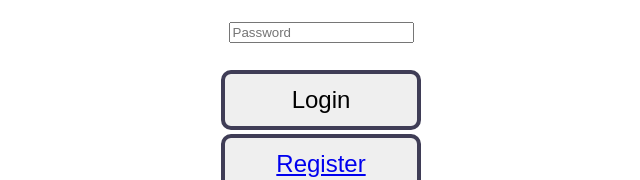
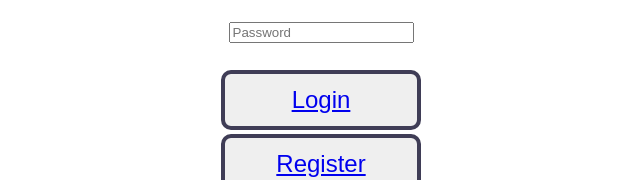
Before and after one commit to Build-Week-DevDeskQueue-1/Front-End, a React (Create React App) app in the folder devdesk/: page / in a window 1280 px wide. Shown: the part 321-501 px from the top of the page, without its empty margins (319-959 px from the left). Built offline with nearby package versions, Linux system fonts and the light colour scheme.

Commit message:
Improved Login functionality

```diff
--- a/devdesk/src/components/Login.js
+++ b/devdesk/src/components/Login.js
@@ -54,7 +54,11 @@ const Login = () => {
             </label>
             </div>
             <div className="buttons">
-              <button type='submit'>Login</button>
+              <button type='submit' onClick={ refreshPage }>
+                <Router>
+                      <Link to="/ticket">Login</Link>
+                </Router>
+              </button>
               <button onClick={ refreshPage }>
               <Router>
                 {/* <Route path="/register" component={Registration} /> */}
--- a/devdesk/src/components/Registration.js
+++ b/devdesk/src/components/Registration.js
@@ -3,6 +3,7 @@ import axios from 'axios';
 //import Loader from 'react-loader-spinner';
 
 class Registration extends React.Component{
+    //this is the initial state
     state = {
         newUser: {
             username:'',
--- a/devdesk/src/components/Ticket.js
+++ b/devdesk/src/components/Ticket.js
@@ -182,7 +182,7 @@ const Ticket = props => {
                 </Router>
                 </button>
                 <button type='submit' onClick={ refreshPage }><Router>
-                    {/* <Route path="/logout" component={Logout} /> */}
+                    {/* <Route path="/thankyou" component={ThankYou} /> */}
                     <Link to="/thankyou">Submit Ticket</Link>
                 </Router></button>
                 </div>
```
Also changed, not shown: devdesk/src/App.js (line endings or trailing spaces).
